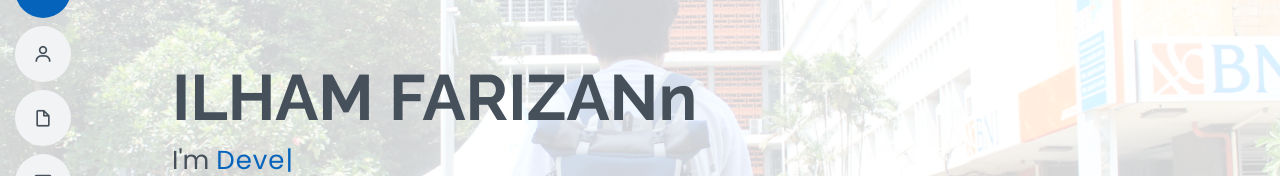
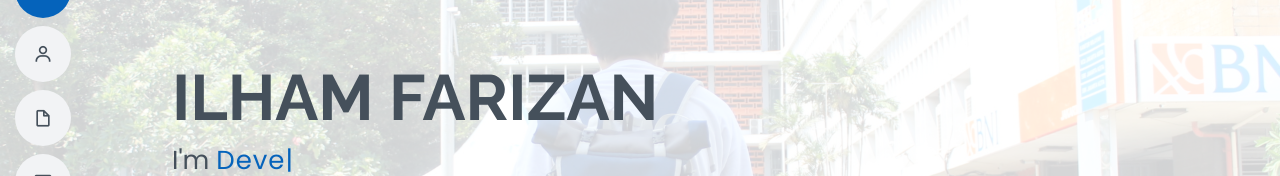
Before and after one commit to farizan-il/ilhamfarizan.github.io, a plain HTML site: page index.html in a window 1280 px wide. Shown: the part 246-422 px from the top of the page. Drawn offline with nearby package versions, Linux system fonts and the light colour scheme.

Commit message:
Update index.html

```diff
--- a/index.html
+++ b/index.html
@@ -46,7 +46,7 @@
   <!-- ======= Hero Section ======= -->
   <section id="hero" class="d-flex flex-column justify-content-center" style="width: 100%; height: 100vh; background: url('assets/img/hero-bg.JPG'); background-size: cover; position: relative;">
     <div class="container" data-aos="zoom-in" data-aos-delay="100">
-      <h1>ILHAM FARIZANn</h1>
+      <h1>ILHAM FARIZAN</h1>
       <p>I'm <span class="typed" data-typed-items="Designer, Developer, Freelancer, Blogger"></span></p>
       <div class="social-links">
         <a href="#" class="twitter"><i class="bx bxl-twitter"></i></a>
```
